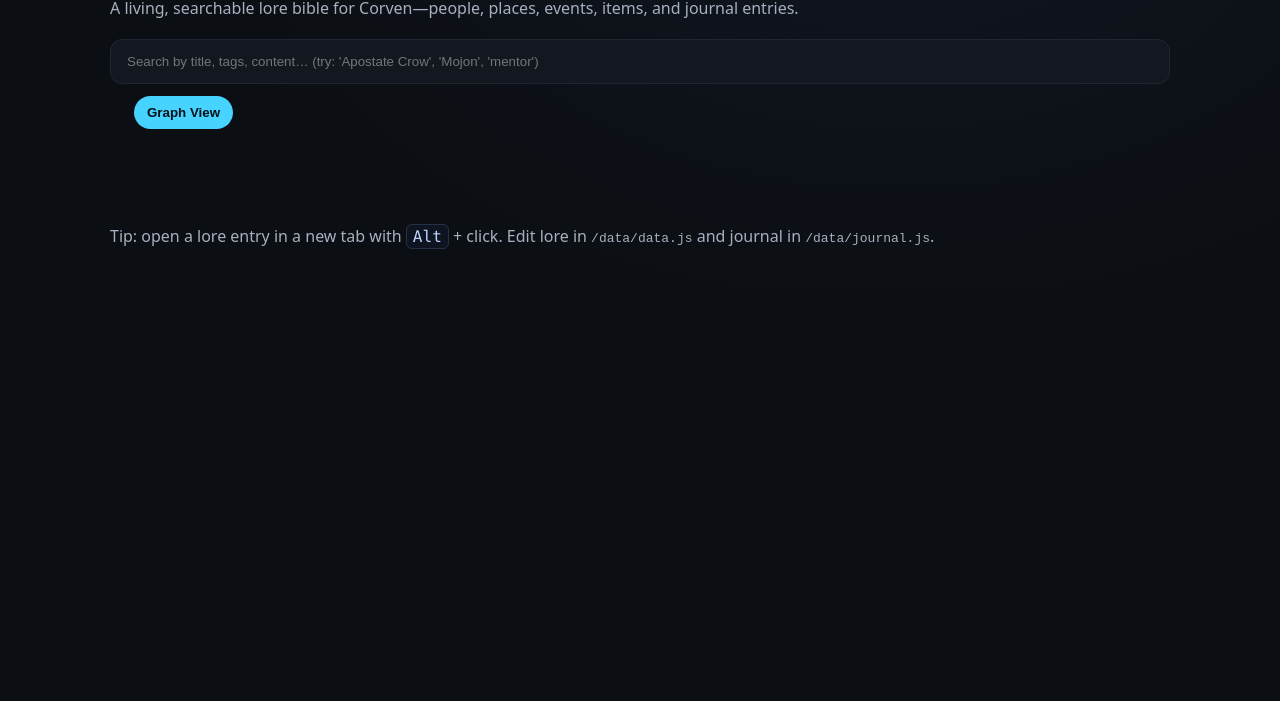
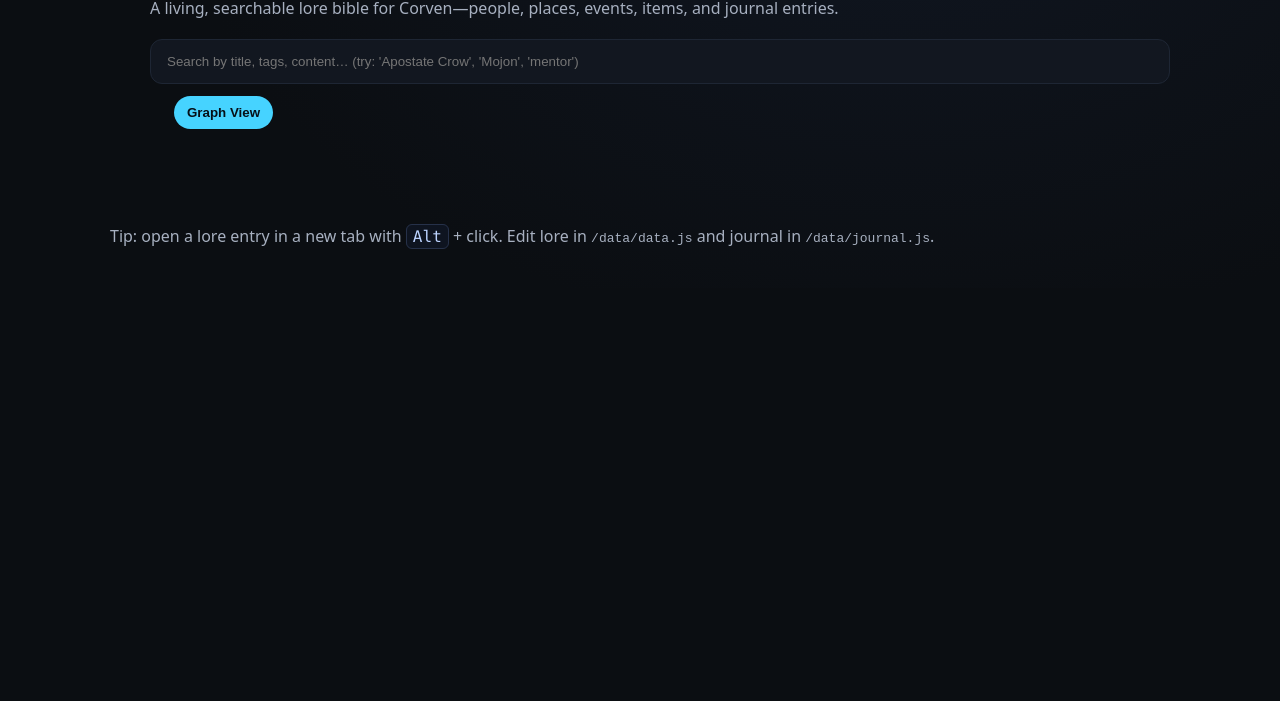
Before and after one commit to AdamTMartin/corven-mael, a website: page index.html in a window 1280 px wide. Shown: the part 99-800 px from the top of the page. Drawn offline with nearby package versions, Linux system fonts and the light colour scheme; a script that the page names is missing.

Commit message:
Fixing formatting of burger

```diff
--- a/index.html
+++ b/index.html
@@ -18,7 +18,7 @@
     *{box-sizing:border-box}
     body{margin:0;font-family:ui-sans-serif,system-ui,-apple-system,Segoe UI,Roboto,"Helvetica Neue",Arial;color:var(--text);
       background:radial-gradient(1200px 800px at 70% -10%,#101621 0%,var(--bg) 60%) no-repeat,var(--bg);line-height:1.45}
-    header{max-width:1100px;margin:40px auto 10px;padding:0 20px;position:relative}
+    header{max-width:1100px;margin:40px auto 10px;padding:0 20px 0 60px;position:relative}
     h1{margin:0 0 10px;letter-spacing:.3px}
     .sub{color:var(--muted)}
     .toolbar{display:grid;gap:12px;grid-template-columns:1fr;margin:18px 0 6px}
```
